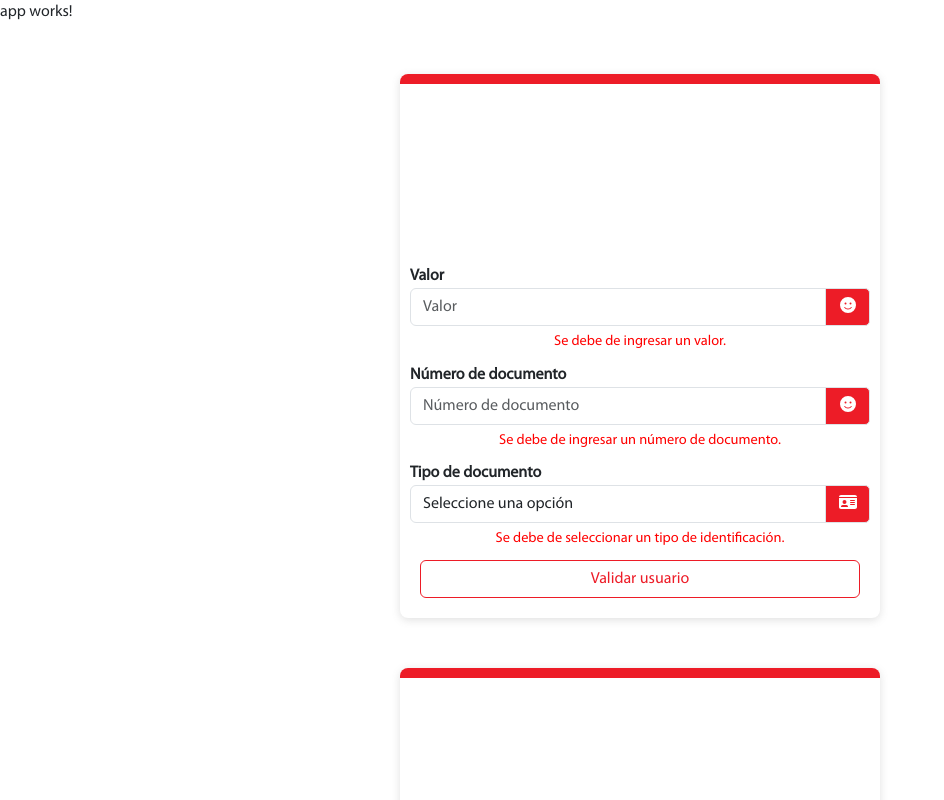
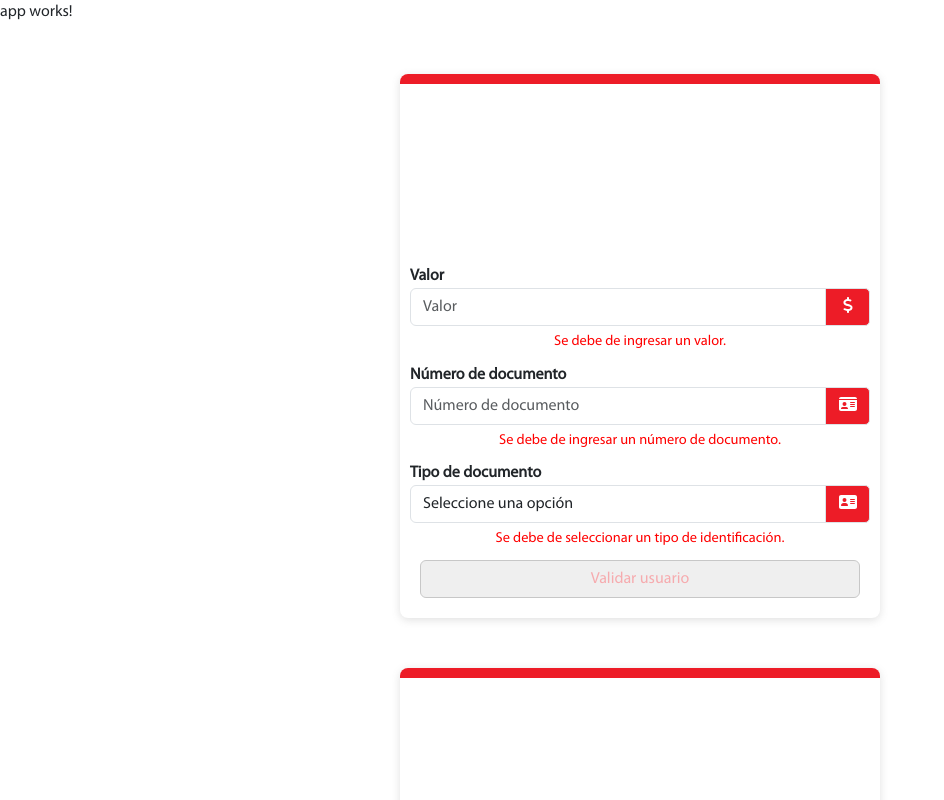
Before and after one commit to ISJuanMejia/daviplataTest, an Angular app: page / in a window 1280 px wide. Shown: the top 800 px of the page, without its empty margins (0-944 px from the left). Built offline with nearby package versions, Linux system fonts and the light colour scheme.

Commit message:
Importar módulos y validar el mostrar u ocultar mensajes de error

```diff
--- a/src/app/components/textbox/textbox.component.html
+++ b/src/app/components/textbox/textbox.component.html
@@ -5,7 +5,8 @@
       class="form-control textbox-input"
       [placeholder]="title"
       [disabled]="disabled"
-      type="number"
+      [(ngModel)]="value"
+      type="text"
     />
     <div class="input-group-append">
       <span class="input-group-text">
@@ -13,7 +14,7 @@
       </span>
     </div>
   </div>
-  <div class="error-message">
+  <div class="error-message" *ngIf="!value">
     <span
       >{{ title ? 'Se debe de ingresar un ' + title.toLowerCase() : '' }}.</span
     >
--- a/src/app/components/textbox/textbox.component.ts
+++ b/src/app/components/textbox/textbox.component.ts
@@ -1,14 +1,16 @@
-import { Component, Input } from '@angular/core';
+import { Component, EventEmitter, Input, Output } from '@angular/core';
 import {
   FontAwesomeModule,
   IconDefinition,
 } from '@fortawesome/angular-fontawesome';
 import { faFaceSmile } from '@fortawesome/free-solid-svg-icons';
+import { FormsModule } from "@angular/forms";
+import { CommonModule } from '@angular/common';
 
 @Component({
   selector: 'app-textbox',
   standalone: true,
-  imports: [FontAwesomeModule],
+  imports: [FontAwesomeModule, FormsModule, CommonModule],
   templateUrl: './textbox.component.html',
   styleUrl: './textbox.component.css',
 })
@@ -16,11 +18,15 @@ export class TextboxComponent {
   @Input()
   title: string | null = null;
 
-  value = '';
+  @Input()
+  value: number | null = null;
 
   @Input()
   icon: IconDefinition = faFaceSmile;
 
   @Input()
   disabled: boolean = false;
+
+  @Output()
+  valueEmitter = new EventEmitter<number | null>();
 }
--- a/src/app/pages/validar-usuario/validar-usuario.component.html
+++ b/src/app/pages/validar-usuario/validar-usuario.component.html
@@ -1,13 +1,16 @@
 <div class="daviplata-form">
   <app-form-header></app-form-header>
   <div class="daviplata-body">
-    <app-textbox [title]="'Valor'"></app-textbox>
-    <app-textbox [title]="'Número de documento'"></app-textbox>
+    <app-textbox [title]="'Valor'" [icon]="valueIcon"></app-textbox>
+    <app-textbox [title]="'Número de documento'" [icon]="clientIdIcon"></app-textbox>
     <div class="dropdown">
       <label>Tipo de documento</label>
       <div class="input-group">
-        <select class="form-control cursor-pointer">
+        <select class="form-control cursor-pointer" [(ngModel)]="idTypeSelected">
           <option [value]="null" selected>Seleccione una opción</option>
+          <option *ngFor="let option of dropdownOptions" [value]="option.value">
+            {{ option.key }}
+          </option>
         </select>
         <div class="input-group-append">
           <span class="input-group-text">
@@ -15,7 +18,7 @@
           </span>
         </div>
       </div>
-      <div class="error-message">
+      <div class="error-message" *ngIf="!idTypeSelected || idTypeSelected == 'null'">
         <span>Se debe de seleccionar un tipo de identificación.</span>
       </div>
     </div>
@@ -23,5 +26,6 @@
   <app-form-footer
     [value]="'Validar usuario'"
     (actionEmitter)="validarUsuario()"
+    [disabled]="!idTypeSelected || idTypeSelected == 'null'"
   ></app-form-footer>
 </div>
--- a/src/app/pages/validar-usuario/validar-usuario.component.ts
+++ b/src/app/pages/validar-usuario/validar-usuario.component.ts
@@ -1,30 +1,53 @@
-import { Component } from '@angular/core';
-import { FormHeaderComponent } from '../../components/form-header/form-header.component';
-import { FormFooterComponent } from '../../components/form-footer/form-footer.component';
-import { TextboxComponent } from '../../components/textbox/textbox.component';
-import { FontAwesomeModule } from '@fortawesome/angular-fontawesome';
-import { faIdCard } from '@fortawesome/free-solid-svg-icons';
-import Swal from 'sweetalert2';
+import { Component } from "@angular/core";
+import { FormHeaderComponent } from "../../components/form-header/form-header.component";
+import { FormFooterComponent } from "../../components/form-footer/form-footer.component";
+import { TextboxComponent } from "../../components/textbox/textbox.component";
+import { FontAwesomeModule } from "@fortawesome/angular-fontawesome";
+import {
+    faAddressCard,
+    faCircleChevronDown,
+    faDollarSign,
+    faIdCard,
+} from "@fortawesome/free-solid-svg-icons";
+import Swal from "sweetalert2";
+import { CommonModule } from "@angular/common";
+import { FormsModule } from "@angular/forms";
 
 @Component({
-  selector: 'app-validar-usuario',
+    selector: "app-validar-usuario",
     standalone: true,
     imports: [
         FormHeaderComponent,
         FormFooterComponent,
         TextboxComponent,
         FontAwesomeModule,
+        FormsModule,
+        CommonModule
     ],
-  templateUrl: './validar-usuario.component.html',
-  styleUrl: './validar-usuario.component.css',
+    templateUrl: "./validar-usuario.component.html",
+    styleUrl: "./validar-usuario.component.css",
 })
 export class ValidarUsuarioComponent {
-  dropdownIcon = faIdCard;
+    valueIcon = faDollarSign;
+
+    value: number | null = null;
+
+    clientIdIcon = faIdCard;
+
+    dropdownIcon = faAddressCard;
+
+    idTypeSelected: string | null = null;
+
+    dropdownOptions = [
+        { key: "Cédula de ciudadanía", value: "01" },
+        { key: "Cédula de extranjería", value: "02" },
+        { key: "Tarjeta de identidad", value: "03" },
+    ];
 
     public validarUsuario(): void {
         Swal.fire({
-      title: 'Validando información del cliente',
-      html: 'Espere un momento',
+            title: "Validando información del cliente",
+            html: "Espere un momento",
             allowOutsideClick: false,
             allowEscapeKey: false,
             timer: 4000,
@@ -38,16 +61,16 @@ export class ValidarUsuarioComponent {
         }).then((result) => {
             if (result.isConfirmed) {
                 Swal.fire({
-          title: 'Código enviado correctamente!',
-          icon: 'success',
+                    title: "Código enviado correctamente!",
+                    icon: "success",
                     showConfirmButton: false,
                     timer: 1500,
                 });
             } else if (result.dismiss === Swal.DismissReason.cancel) {
                 Swal.fire({
-          title: 'No se pudo enviar el código',
-          text: 'Error 404: Not Found',
-          icon: 'error',
+                    title: "No se pudo enviar el código",
+                    text: "Error 404: Not Found",
+                    icon: "error",
                 });
             }
         });
--- a/src/global_styles.css
+++ b/src/global_styles.css
@@ -4,7 +4,6 @@
   font-weight: normal;
   font-style: normal;
 }
-
 
 body {
   font-family: 'MyriadPro', sans-serif;
```
Lines whose indentation alone changed are shown as unchanged.
